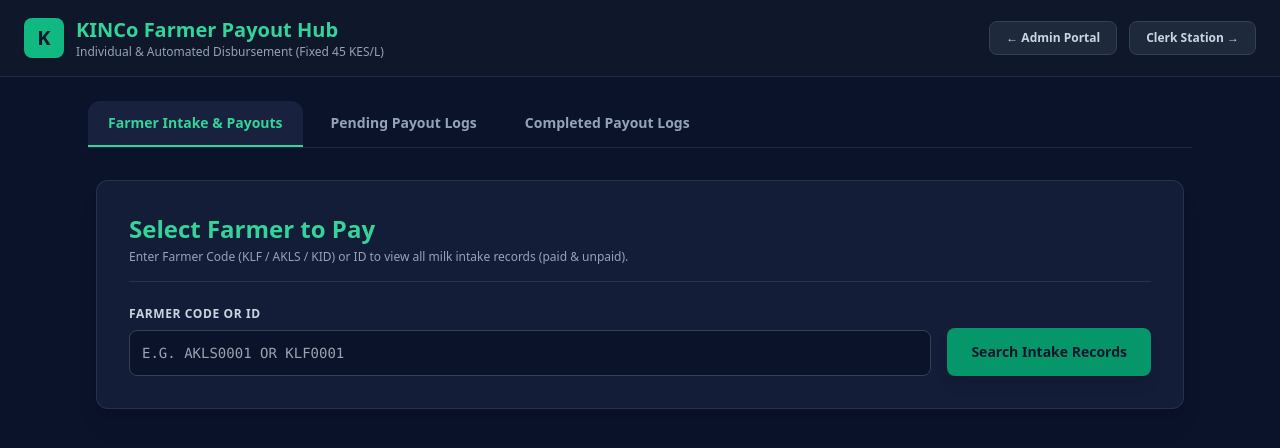
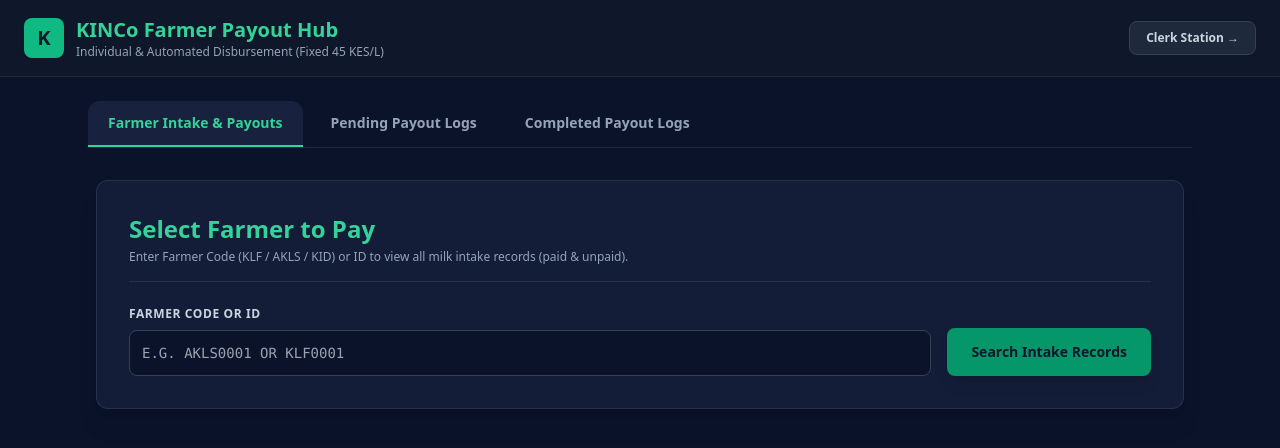
Before and after one commit to John-kamau-design/KINco, a website: page public/payments.html in a window 1280 px wide. Drawn offline with nearby package versions, Linux system fonts and the light colour scheme.

Commit message:
Adjust clerk view

```diff
--- a/public/payments.html
+++ b/public/payments.html
@@ -21,10 +21,7 @@
     </div>
 
     <div class="flex items-center space-x-3">
-      <a href="/admin.html" class="bg-slate-800 hover:bg-slate-700 border border-slate-700 text-slate-300 text-xs font-semibold px-4 py-2 rounded-lg transition">
-        &larr; Admin Portal
-      </a>
-      <a href="/clerk.html" class="bg-slate-800 hover:bg-slate-700 border border-slate-700 text-slate-300 text-xs font-semibold px-4 py-2 rounded-lg transition">
+            <a href="/clerk.html" class="bg-slate-800 hover:bg-slate-700 border border-slate-700 text-slate-300 text-xs font-semibold px-4 py-2 rounded-lg transition">
         Clerk Station &rarr;
       </a>
     </div>
```
